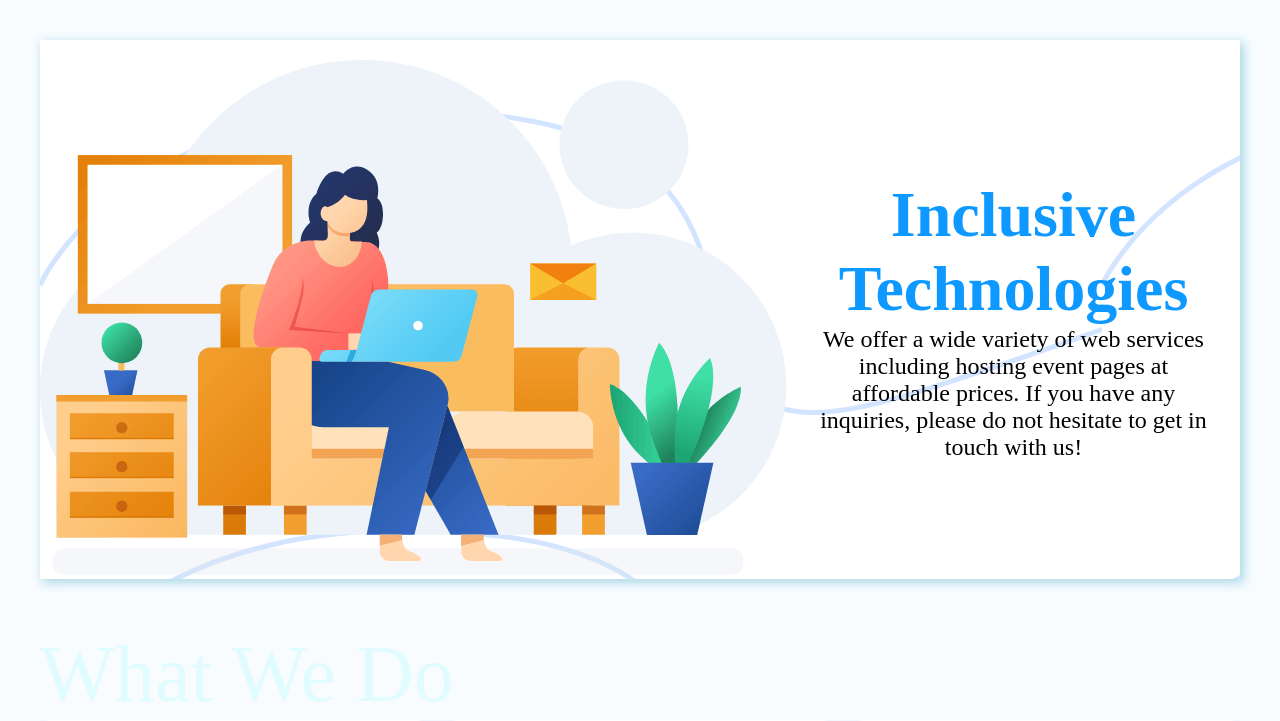
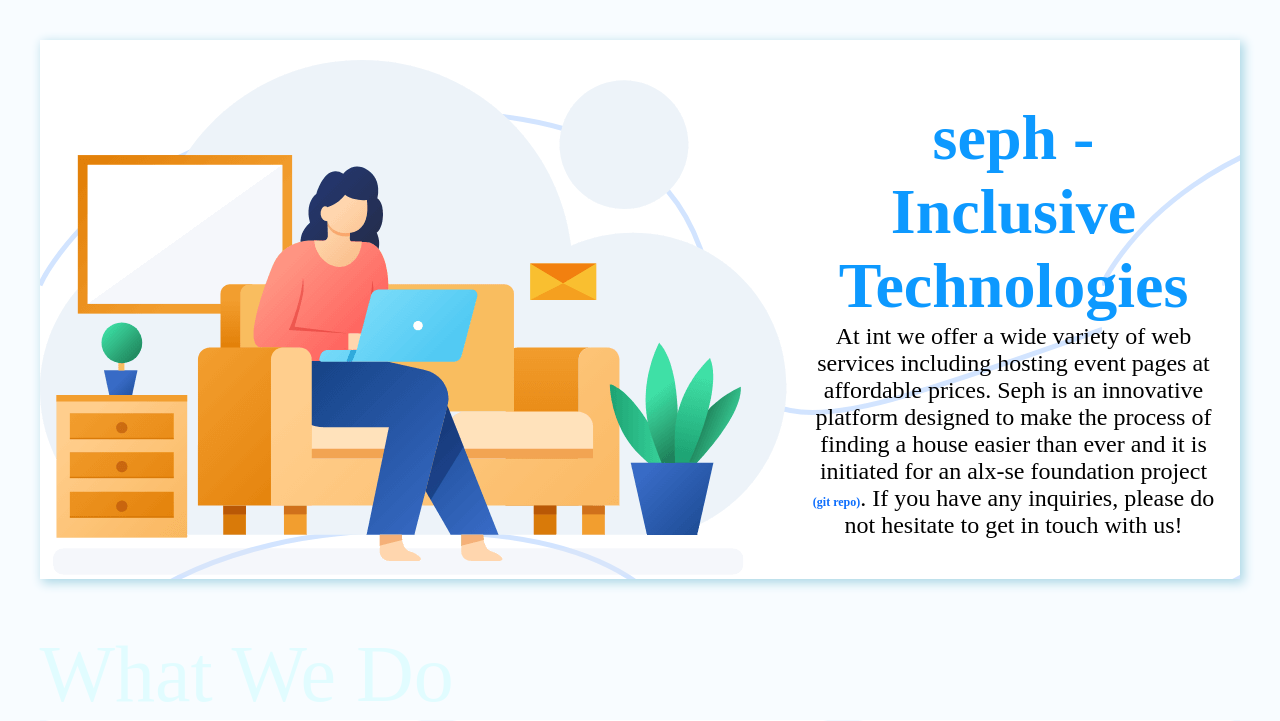
Before and after one commit to yosephtamir/seph_v2, a Django app: page /about/ in a window 1280 px wide. Shown: the part 86-807 px from the top of the page. Run offline with Django 4.2, Linux system fonts and the light colour scheme; parts of the project's set-up code (start-up, migrations or seed data) failed here and were passed over.

Commit message:
100% mvp

```diff
--- a/property/templates/property/about.html
+++ b/property/templates/property/about.html
@@ -29,10 +29,10 @@
             </div>
             <div class="leftcolm">
                 <H1 class="intb">
-                    Inclusive Technologies
+                    seph - Inclusive Technologies
                 </H1>
                 <p>
-                    We offer a wide variety of web services including hosting event pages at affordable prices. If you have any inquiries, please do not hesitate to get in touch with us!
+		At int we offer a wide variety of web services including hosting event pages at affordable prices. Seph is an innovative platform designed to make the process of finding a house easier than ever and it is initiated for an alx-se foundation project <a style='color: #0d6efd; font-size: 1.5vh;' href='https://github.com/yosephtamir/seph_v2'>(git repo)</a>. If you have any inquiries, please do not hesitate to get in touch with us!
                 </p>
             </div>
             <!--<div class="rightcolm">
@@ -103,7 +103,7 @@
                     <div class="social_right">
                         <h3 class="point point_li">Social</h3>
                         <div class="socialaddress">
-                            <a href="https://www.linkedin.com/company/ur2-technologies"><img class="socialicons ln" src="{% static '/about/images/linkedin-svgrepo-com.svg' %}"></a>
+                            <a href="https://www.linkedin.com/in/yosephtamir"><img class="socialicons ln" src="{% static '/about/images/linkedin-svgrepo-com.svg' %}"></a>
                             <a href="https://github.com/yosephtamir"><img class="socialicons gh" src="{% static '/about/images/github-svgrepo-com.svg' %}"></a>
                             <a href="https://t.me/yosephtamir"><img class="socialicons tg" src="{% static '/about/images/telegram-svgrepo-com.svg' %}"></a>
                             <a href="https://www.facebook.com/gmt.joseph"><img class="socialicons fb" src="{% static '/about/images/facebook-1-svgrepo-com.svg' %}"></a>
```
Also changed, not shown: media/user_5/profile_pic/eyasu_function_now_at_0x7f116a1cf040.jpg (added), media/user_5/property/eyasu_2024-06-05_161955.9928810000.jpg (added), media/user_5/property/eyasu_2024-06-05_161955.9984630000.jpg (added), media/user_5/property/eyasu_2024-06-05_161956.0036310000.jpg (added), 1 other file.
